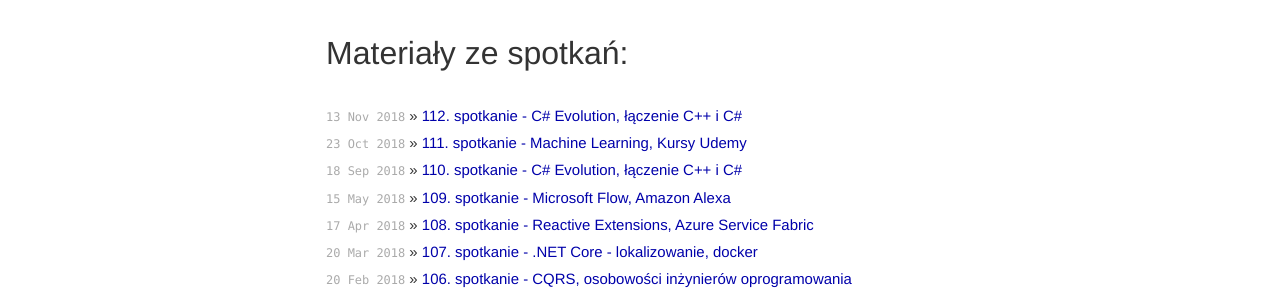
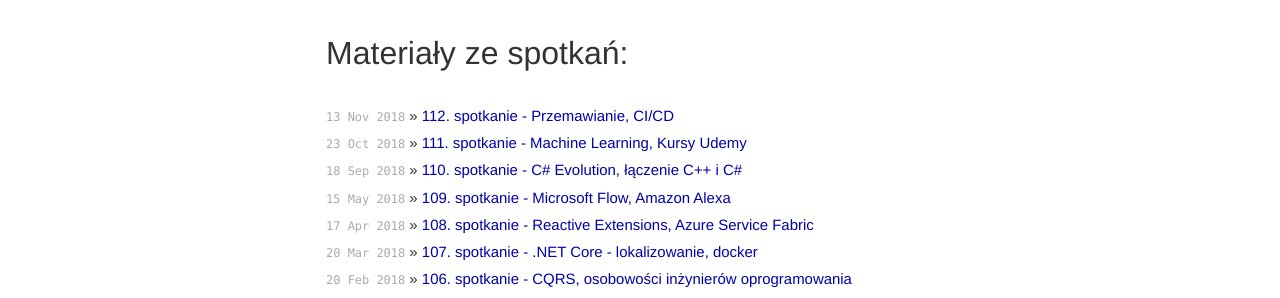
Before and after one commit to wrocnet/wrocnet.github.io, a Jekyll site: the page built from index.html, in a window 1280 px wide and 900 px high, scrolled down 356 px. Shown: the part 153-451 px from the top of the window. Built offline with Jekyll 4.4.1, drawn with Linux system fonts in a browser that asks for light colours; nearby versions of some CDN libraries; a script that is not in the unit is left out.

Commit message:
Update 2018-11-13-112-spotkanie-wroclawskiej-grupy-net.md

```diff
--- a/_posts/2018-11-13-112-spotkanie-wroclawskiej-grupy-net.md
+++ b/_posts/2018-11-13-112-spotkanie-wroclawskiej-grupy-net.md
@@ -1,6 +1,6 @@
 ---
 layout: meetup
-title: 112. spotkanie - C# Evolution, łączenie C++ i C#
+title: 112. spotkanie - Przemawianie, CI/CD
 meetupno: 112
 ---
 
```
